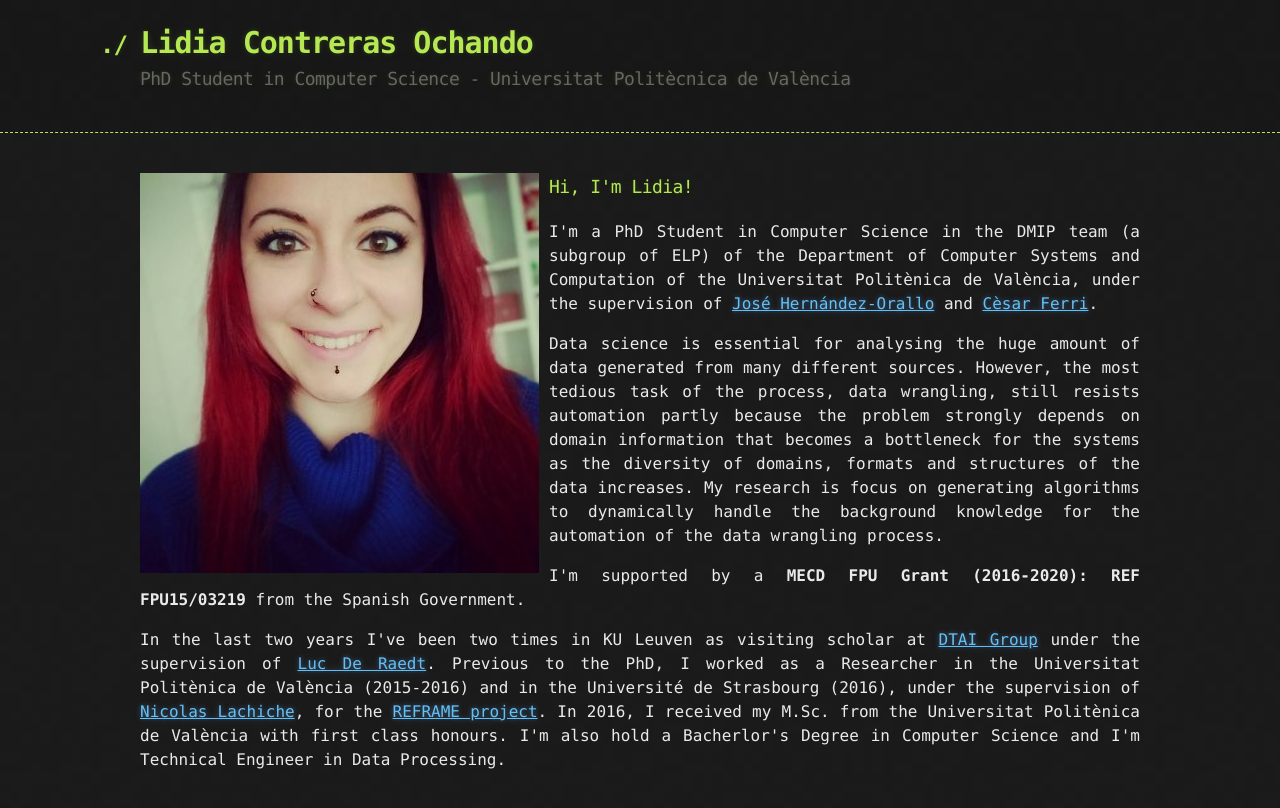
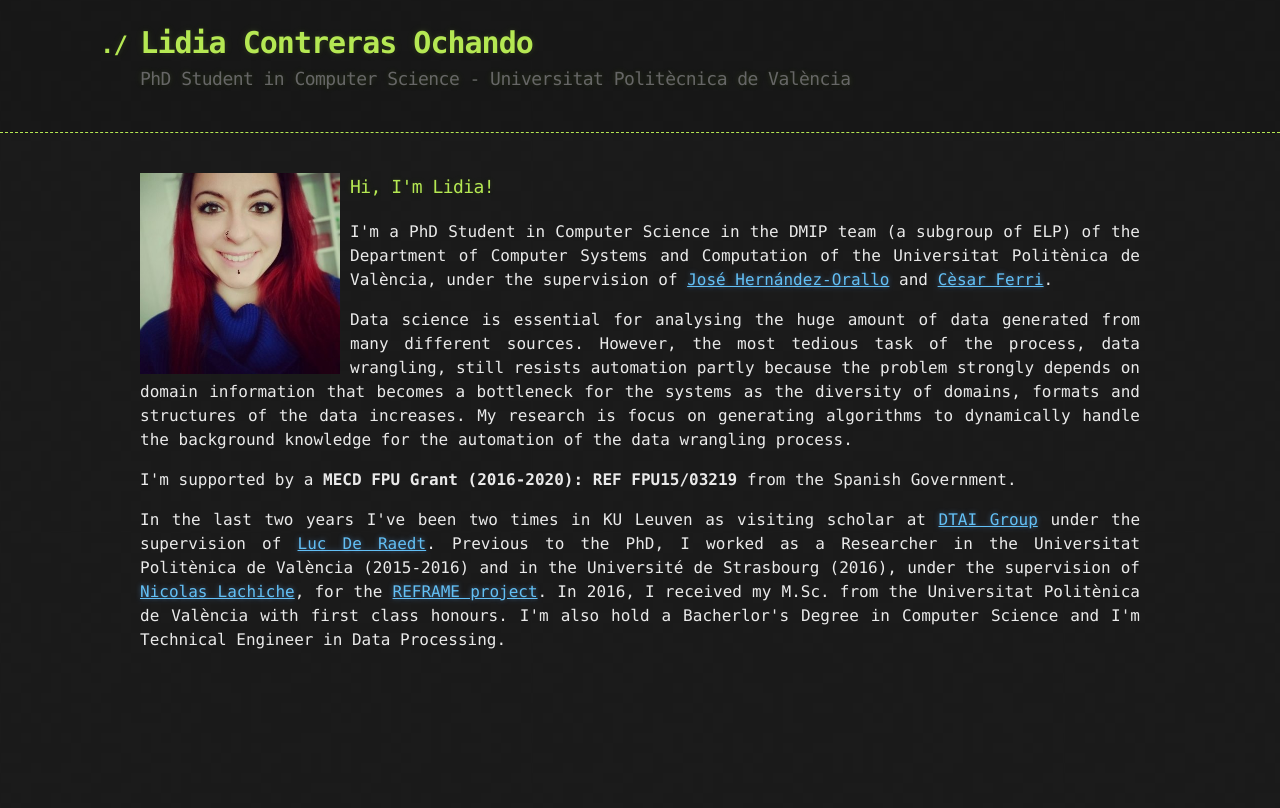
Before and after one commit to liconoc/liconoc.github.io, a Jekyll site: the page built from index.md, in a window 1280 px wide. Shown: the top 808 px of the page. Built offline with Jekyll 4.4.1, drawn with Linux system fonts in a browser that asks for light colours.

Commit message:
Update liconoc.html

```diff
--- a/_layouts/liconoc.html
+++ b/_layouts/liconoc.html
@@ -16,7 +16,7 @@
 			float:left;
 			margin-right: 10px;
 			margin-bottom: 0px;
-			max-width=250px;
+			max-width: 200px;
 		}
 
 		.bold{
```
